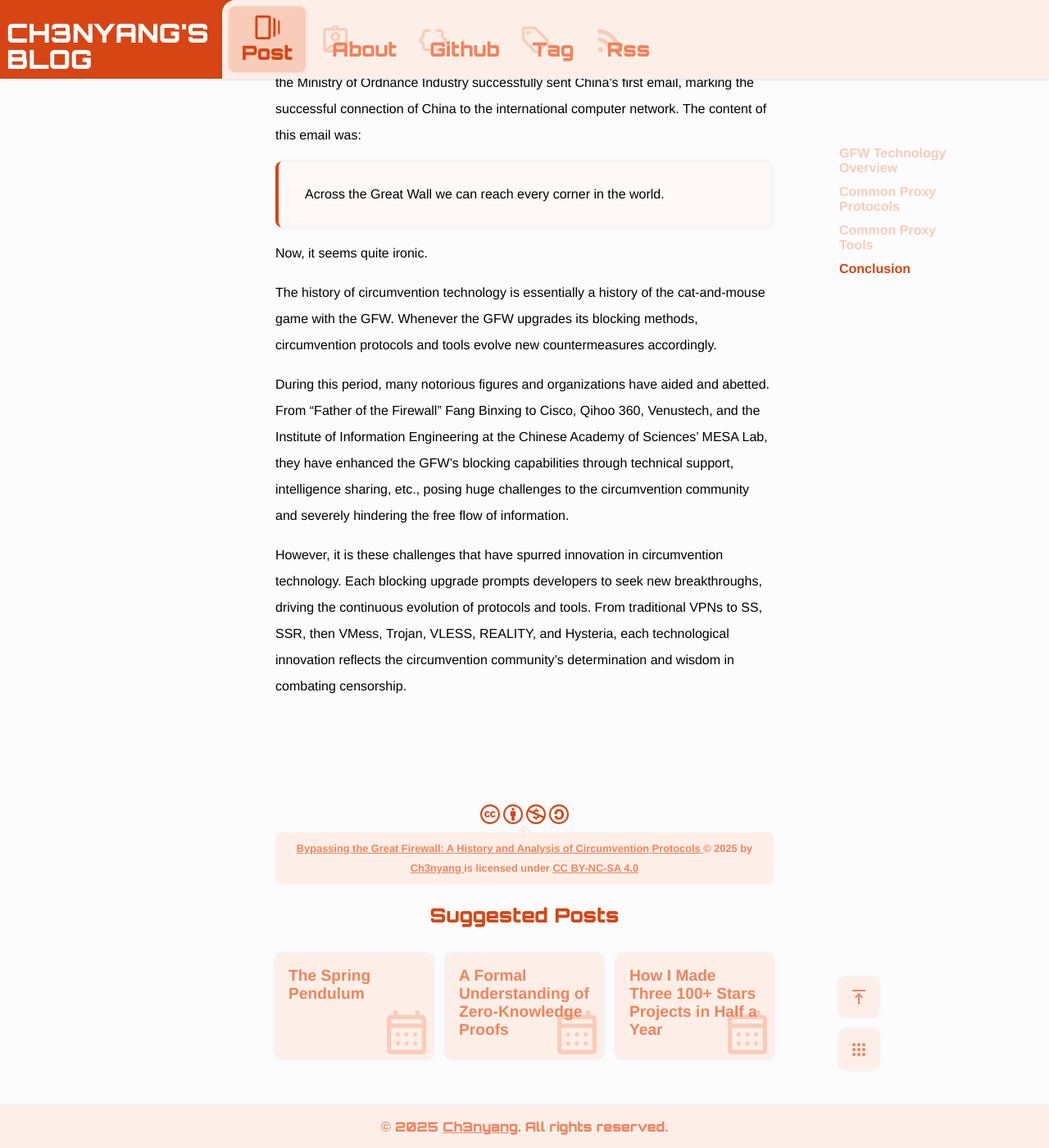
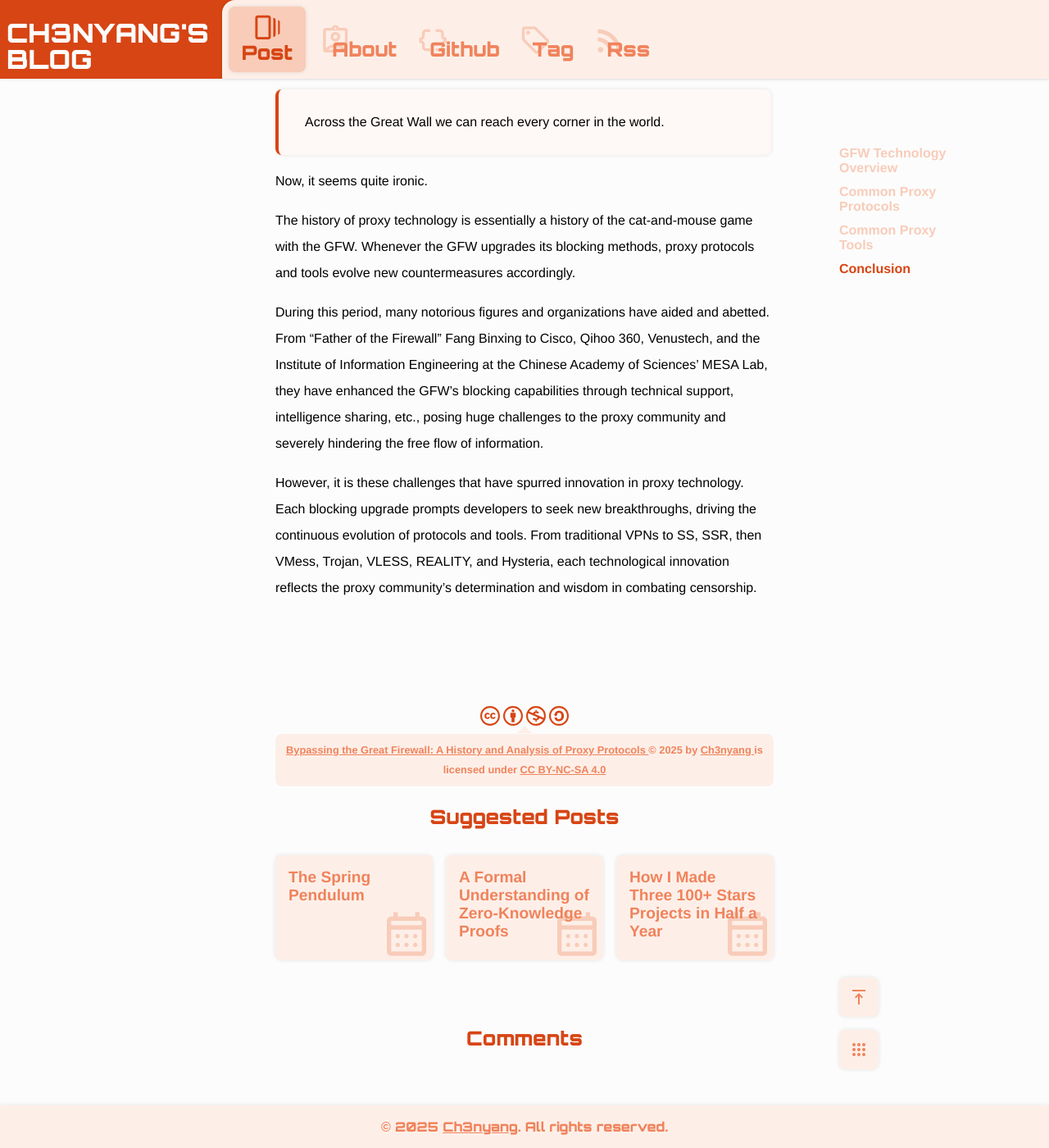
Before and after one commit to WCY-dt/blog-en, a Jekyll site: the page built from _posts/2025-11-19-gfw.md, in a window 1280 px wide and 1400 px high, scrolled down 12462 px. Shown: the whole window at 82% size. Built offline with Jekyll 4.4.1, drawn with Linux system fonts in a browser that asks for light colours; comment, search, counter and statistics services are not loaded; some of the changed text lies outside the part shown.

Commit message:
doc: gfw

```diff
--- a/_posts/2025-11-19-gfw.md
+++ b/_posts/2025-11-19-gfw.md
@@ -1,15 +1,15 @@
 ---
 layout:     post
-title:      "Bypassing the Great Firewall: A History and Analysis of Circumvention Protocols"
+title:      "Bypassing the Great Firewall: A History and Analysis of Proxy Protocols"
 date:       2025-11-19 23:00:00 +0800
 categories: Network
 tags:       gfw vpn proxy
-summary:    "The Great Firewall (GFW) serves as China's internet censorship system, restricting access to certain foreign websites and services. To circumvent these restrictions, users often employ various circumvention protocols. This article introduces several common circumvention protocols and their working principles."
+summary:    "The Great Firewall (GFW) serves as China's internet censorship system, restricting access to certain foreign websites and services. To circumvent these restrictions, users often employ various proxy protocols. This article introduces several common proxy protocols and their working principles."
 ---
 
 > ***Disclaimer*** This article analyzes network traffic obfuscation and penetration technologies solely from a technical research and cybersecurity education perspective. Please comply with the laws and regulations of your country or region. In mainland China, establishing or using unauthorized channels for international networking without permission is illegal.
 
-Due to the presence of the GFW (Great Firewall), users have to resort to various circumvention protocols to bypass these restrictions. These protocols have evolved over many years, alongside technological advancements and continuous upgrades to the GFW, resulting in a diverse array of circumvention solutions that play a cat-and-mouse game with the GFW.
+Due to the presence of the GFW (Great Firewall), users have to resort to various proxy protocols to bypass these restrictions. These protocols have evolved over many years, alongside technological advancements and continuous upgrades to the GFW, resulting in a diverse array of proxy solutions that play a cat-and-mouse game with the GFW.
 
 ## GFW Technology Overview
 
@@ -37,13 +37,13 @@ Before discussing how to bypass the GFW, it's necessary to understand how the GF
 
     For example, OpenVPN uses specific handshake methods and encryption algorithms, producing fixed byte sequences. The GFW can identify and block OpenVPN traffic based on these signatures.
 
-- ***Active Probing*** The GFW actively sends probe requests to suspicious servers to confirm if they are circumvention servers.
+- ***Active Probing*** The GFW actively sends probe requests to suspicious servers to confirm if they are proxy servers.
 
   For example, if the GFW detects a large amount of encrypted traffic from an IP address, suspecting it to be a proxy server, it may impersonate a client and send specific probe packets. If the server responds according to the proxy protocol, the GFW adds it to the blocklist.
 
-- ***Traffic Pattern Analysis*** Using machine learning and other technologies to analyze packet size distribution, sending frequency, handshake latency, and other features to identify circumvention traffic.
+- ***Traffic Pattern Analysis*** Using machine learning and other technologies to analyze packet size distribution, sending frequency, handshake latency, and other features to identify proxy traffic.
 
-- ***Whitelist Mode*** Last year, places like Quanzhou began piloting whitelist mode, blocking all outbound traffic by default, allowing only vetted traffic to pass. This significantly increases the difficulty of circumvention.
+- ***Whitelist Mode*** Last year, places like Quanzhou began piloting whitelist mode, blocking all outbound traffic by default, allowing only vetted traffic to pass. This significantly increases the difficulty of proxy.
 
 ## Common Proxy Protocols
 
@@ -113,7 +113,7 @@ Even better, this setup has many extensions for further traffic disguise:
 - VMess itself is just an encryption protocol; its outer layer can use not only TLS but also WebSocket, HTTP/2, etc., for encapsulation, making traffic more diverse and harder to identify.
 - By using CDN services, the GFW cannot directly block the proxy server's IP, as traffic goes through CDN nodes first.
 
-VMess's design makes it excellent against GFW blocking, becoming one of the most popular circumvention protocols. However, it still has some potential weaknesses:
+VMess's design makes it excellent against GFW blocking, becoming one of the most popular proxy protocols. However, it still has some potential weaknesses:
 
 - ***High Performance Overhead*** Due to multiple layers of encryption and encapsulation, VMess has high performance overhead, potentially increasing latency.
 - ***TLS Fingerprinting*** Although TLS is used, the GFW can still identify VMess traffic by analyzing the JA3 fingerprint from the TLS handshake. Especially with default configurations, the fingerprint is quite distinctive.
@@ -123,7 +123,7 @@ Moreover, for ordinary users, using VMess is quite cumbersome, requiring configu
 
 ### Trojan
 
-Trojan was developed and open-sourced by the {% github_link https://github.com/trojan-gfw/trojan name="TrojanGfw" %} project in 2019, aiming to provide a simple and effective circumvention solution. Unlike VMess's pursuit of comprehensive features, Trojan focuses on simplified design, disguising proxy traffic as normal HTTPS traffic to evade GFW detection.
+Trojan was developed and open-sourced by the {% github_link https://github.com/trojan-gfw/trojan name="TrojanGfw" %} project in 2019, aiming to provide a simple and effective proxy solution. Unlike VMess's pursuit of comprehensive features, Trojan focuses on simplified design, disguising proxy traffic as normal HTTPS traffic to evade GFW detection.
 
 Trojan's core working principle is as follows:
 
@@ -170,7 +170,7 @@ This design brings significant advantages:
 - ***No Domain Required*** No need to register and configure a domain; directly leverage existing major sites' certificates and IPs.
 - ***Anti-Blocking*** The GFW finds it hard to block major CDN IPs, as it would affect normal users' access to services like Apple.
 
-REALITY represents the latest advancement in circumvention technology, from here on almost completely undetectable and blockable by the GFW.
+REALITY represents the latest advancement in proxy technology, from here on almost completely undetectable and blockable by the GFW.
 
 ### Hysteria
 
@@ -192,7 +192,7 @@ However, Hysteria also faces challenges:
 - Many ISPs impose quality of service restrictions on UDP traffic, prioritizing it below TCP, potentially leading to unstable speeds.
 - Aggressive packet sending may be mistaken for DDoS attacks, causing server IPs to be blocked.
 
-Later projects like {% github_link https://github.com/tuic-protocol/tuic %} improved upon Hysteria by introducing smarter packet loss backoff strategies to avoid excessive sending while maintaining performance. These UDP protocols bring new possibilities to circumvention technology, especially when countering the GFW's traffic shaping.
+Later projects like {% github_link https://github.com/tuic-protocol/tuic %} improved upon Hysteria by introducing smarter packet loss backoff strategies to avoid excessive sending while maintaining performance. These UDP protocols bring new possibilities to proxy technology, especially when countering the GFW's traffic shaping.
 
 However, according to the GFW Report team's paper published at USENIX'25, [Exposing and Circumventing SNI-based QUIC Censorship of the Great Firewall of China](https://gfw.report/publications/usenixsecurity25/en/), the GFW has begun blocking and interfering with QUIC traffic, so Hysteria's future remains to be seen.
 
@@ -200,15 +200,15 @@ However, according to the GFW Report team's paper published at USENIX'25, [Expos
 
 {% github_link https://github.com/klzgrad/naiveproxy %} adopts a different counter-strategy: instead of creating new protocols, it strives to perfectly imitate real browser HTTPS traffic. Developed based on Chromium's network stack, it ensures the generated traffic is byte-level identical to that produced by the Chrome browser.
 
-The advantage of this method is that the traffic fingerprint is indistinguishable from normal browser traffic, making the GFW's DPI and fingerprint analysis nearly impossible to differentiate. NaïveProxy represents the pinnacle of "faking it till you make it," but also highlights the limits of circumvention technology: when the disguise is perfect enough, detection becomes extremely difficult.
+The advantage of this method is that the traffic fingerprint is indistinguishable from normal browser traffic, making the GFW's DPI and fingerprint analysis nearly impossible to differentiate. NaïveProxy represents the pinnacle of "faking it till you make it," but also highlights the limits of proxy technology: when the disguise is perfect enough, detection becomes extremely difficult.
 
 ## Common Proxy Tools
 
-As circumvention protocols evolved, corresponding client tools have proliferated. These tools not only implement protocol support but also provide user-friendly interfaces, rule management, and automation features.
+As proxy protocols evolved, corresponding client tools have proliferated. These tools not only implement protocol support but also provide user-friendly interfaces, rule management, and automation features.
 
 ### V2Ray and Xray
 
-The rise of the VMess protocol made {% github_link https://github.com/v2fly/v2ray-core name="V2Ray" %} almost synonymous with circumvention tools from 2018-2020. After the author V2Ray was detained, the community continued development under V2Fly's leadership, keeping the project alive. However, with the emergence of XTLS technology, developer disagreements intensified, leading to the birth of {% github_link https://github.com/XTLS/Xray-core name="Xray" %}. Xray not only maintains compatibility with V2Ray but also introduces REALITY and optimized XTLS, becoming a cutting-edge tool against the GFW.
+The rise of the VMess protocol made {% github_link https://github.com/v2fly/v2ray-core name="V2Ray" %} almost synonymous with proxy tools from 2018-2020. After the author V2Ray was detained, the community continued development under V2Fly's leadership, keeping the project alive. However, with the emergence of XTLS technology, developer disagreements intensified, leading to the birth of {% github_link https://github.com/XTLS/Xray-core name="Xray" %}. Xray not only maintains compatibility with V2Ray but also introduces REALITY and optimized XTLS, becoming a cutting-edge tool against the GFW.
 
 V2Ray/Xray's advantage lies in high customizability, supporting multiple protocols and transport methods, but the learning curve is steep, suitable for technical users.
 
@@ -240,8 +240,8 @@ On September 20, 1987, at 20:55, the China Institute of Computer Applications un
 
 Now, it seems quite ironic.
 
-The history of circumvention technology is essentially a history of the cat-and-mouse game with the GFW. Whenever the GFW upgrades its blocking methods, circumvention protocols and tools evolve new countermeasures accordingly.
+The history of proxy technology is essentially a history of the cat-and-mouse game with the GFW. Whenever the GFW upgrades its blocking methods, proxy protocols and tools evolve new countermeasures accordingly.
 
-During this period, many notorious figures and organizations have aided and abetted. From "Father of the Firewall" Fang Binxing to Cisco, Qihoo 360, Venustech, and the Institute of Information Engineering at the Chinese Academy of Sciences' MESA Lab, they have enhanced the GFW's blocking capabilities through technical support, intelligence sharing, etc., posing huge challenges to the circumvention community and severely hindering the free flow of information.
+During this period, many notorious figures and organizations have aided and abetted. From "Father of the Firewall" Fang Binxing to Cisco, Qihoo 360, Venustech, and the Institute of Information Engineering at the Chinese Academy of Sciences' MESA Lab, they have enhanced the GFW's blocking capabilities through technical support, intelligence sharing, etc., posing huge challenges to the proxy community and severely hindering the free flow of information.
 
-However, it is these challenges that have spurred innovation in circumvention technology. Each blocking upgrade prompts developers to seek new breakthroughs, driving the continuous evolution of protocols and tools. From traditional VPNs to SS, SSR, then VMess, Trojan, VLESS, REALITY, and Hysteria, each technological innovation reflects the circumvention community's determination and wisdom in combating censorship.
+However, it is these challenges that have spurred innovation in proxy technology. Each blocking upgrade prompts developers to seek new breakthroughs, driving the continuous evolution of protocols and tools. From traditional VPNs to SS, SSR, then VMess, Trojan, VLESS, REALITY, and Hysteria, each technological innovation reflects the proxy community's determination and wisdom in combating censorship.
```
